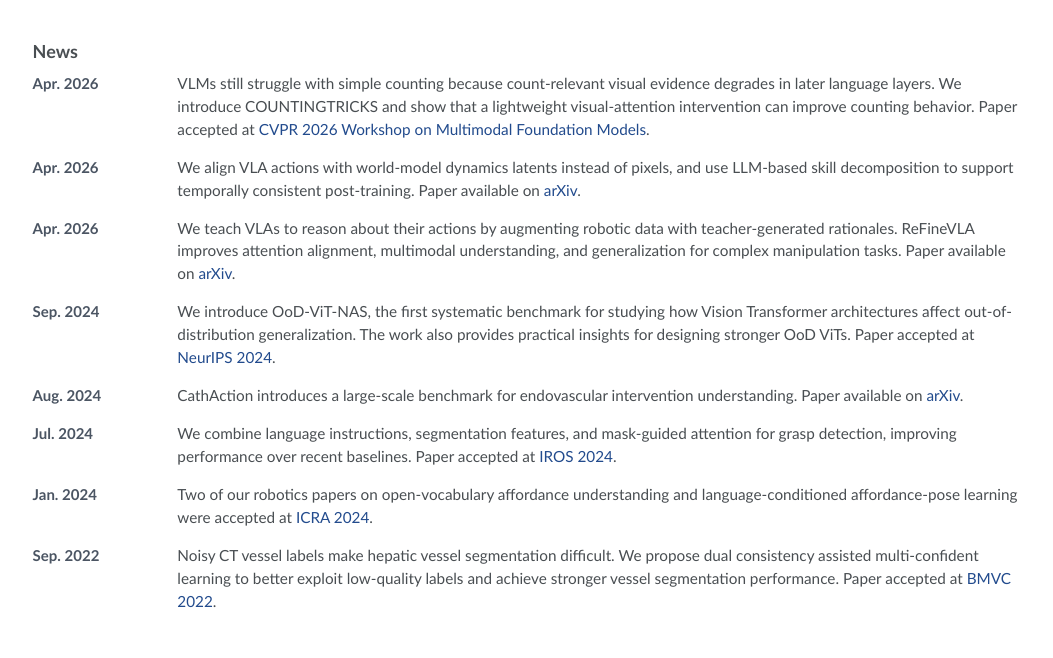
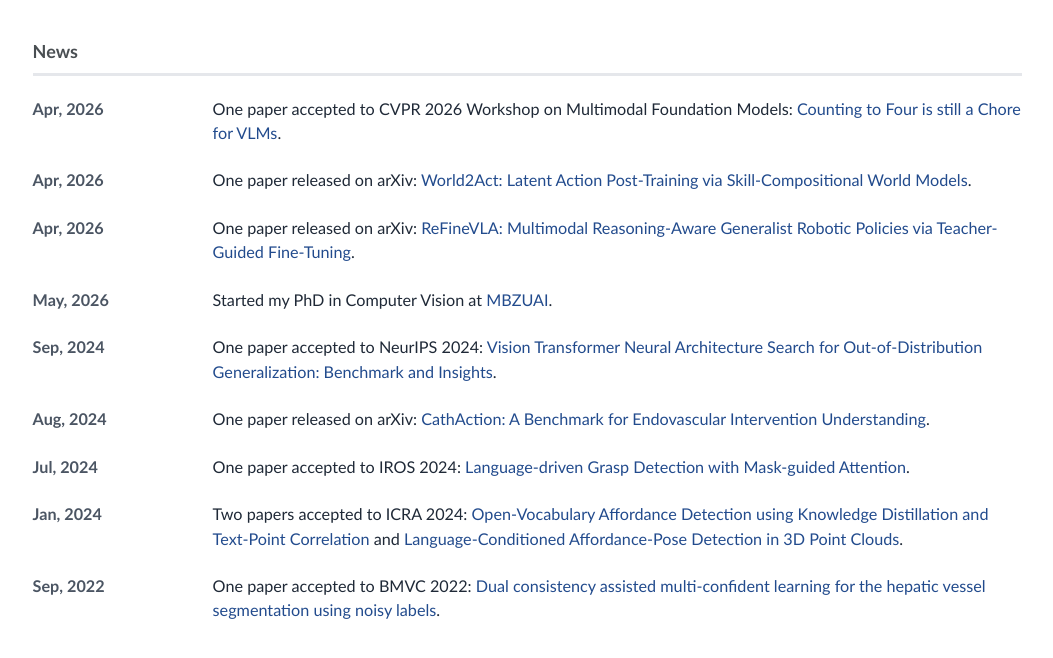
Before and after one commit to vovantuan1999a/tuanvovan, a Jekyll site: the page built from _pages/includes/news.md, in a window 1280 px wide. Shown: the top 658 px of the page, without its empty margins (104-1157 px from the left). Built offline with Jekyll 4.4.1, drawn with Linux system fonts in a browser that asks for light colours; nearby versions of some CDN libraries; our own code applies the rules of GitHub Pages for plain Markdown files; a style sheet for code colours, icons or effects is not loaded.

Commit message:
update news

```diff
--- a/_pages/includes/news.md
+++ b/_pages/includes/news.md
@@ -2,43 +2,47 @@
 
 <div class="news-list">
   <div class="news-item">
-    <div class="news-date">Apr. 2026</div>
-    <div class="news-text">VLMs still struggle with simple counting because count-relevant visual evidence degrades in later language layers. We introduce COUNTINGTRICKS and show that a lightweight visual-attention intervention can improve counting behavior. Paper accepted at <a href="https://arxiv.org/abs/2604.10039">CVPR 2026 Workshop on Multimodal Foundation Models</a>.</div>
+    <div class="news-date">Apr, 2026</div>
+    <div class="news-text">One paper accepted to CVPR 2026 Workshop on Multimodal Foundation Models: <a href="https://arxiv.org/abs/2604.10039">Counting to Four is still a Chore for VLMs</a>.</div>
   </div>
 
   <div class="news-item">
-    <div class="news-date">Apr. 2026</div>
-    <div class="news-text">We align VLA actions with world-model dynamics latents instead of pixels, and use LLM-based skill decomposition to support temporally consistent post-training. Paper available on <a href="https://arxiv.org/abs/2603.10422">arXiv</a>.</div>
+    <div class="news-date">Apr, 2026</div>
+    <div class="news-text">One paper released on arXiv: <a href="https://arxiv.org/abs/2603.10422">World2Act: Latent Action Post-Training via Skill-Compositional World Models</a>.</div>
   </div>
 
   <div class="news-item">
-    <div class="news-date">Apr. 2026</div>
-    <div class="news-text">We teach VLAs to reason about their actions by augmenting robotic data with teacher-generated rationales. ReFineVLA improves attention alignment, multimodal understanding, and generalization for complex manipulation tasks. Paper available on <a href="https://arxiv.org/abs/2604.17800">arXiv</a>.</div>
+    <div class="news-date">Apr, 2026</div>
+    <div class="news-text">One paper released on arXiv: <a href="https://arxiv.org/abs/2604.17800">ReFineVLA: Multimodal Reasoning-Aware Generalist Robotic Policies via Teacher-Guided Fine-Tuning</a>.</div>
   </div>
 
   <div class="news-item">
-    <div class="news-date">Sep. 2024</div>
-    <div class="news-text">We introduce OoD-ViT-NAS, the first systematic benchmark for studying how Vision Transformer architectures affect out-of-distribution generalization. The work also provides practical insights for designing stronger OoD ViTs. Paper accepted at <a href="https://openreview.net/forum?id=2AIwiIkE0s">NeurIPS 2024</a>.</div>
+    <div class="news-date">May, 2026</div>
+    <div class="news-text">Started my PhD in Computer Vision at <a href="https://mbzuai.ac.ae/">MBZUAI</a>.</div>
   </div>
 
   <div class="news-item">
-    <div class="news-date">Aug. 2024</div>
-    <div class="news-text">CathAction introduces a large-scale benchmark for endovascular intervention understanding. Paper available on <a href="https://arxiv.org/abs/2408.13126">arXiv</a>.</div>
+    <div class="news-date">Sep, 2024</div>
+    <div class="news-text">One paper accepted to NeurIPS 2024: <a href="https://openreview.net/forum?id=2AIwiIkE0s">Vision Transformer Neural Architecture Search for Out-of-Distribution Generalization: Benchmark and Insights</a>.</div>
   </div>
 
   <div class="news-item">
-    <div class="news-date">Jul. 2024</div>
-    <div class="news-text">We combine language instructions, segmentation features, and mask-guided attention for grasp detection, improving performance over recent baselines. Paper accepted at <a href="https://arxiv.org/abs/2407.19877">IROS 2024</a>.</div>
+    <div class="news-date">Aug, 2024</div>
+    <div class="news-text">One paper released on arXiv: <a href="https://arxiv.org/abs/2408.13126">CathAction: A Benchmark for Endovascular Intervention Understanding</a>.</div>
   </div>
 
   <div class="news-item">
-    <div class="news-date">Jan. 2024</div>
-    <div class="news-text">Two of our robotics papers on open-vocabulary affordance understanding and language-conditioned affordance-pose learning were accepted at <a href="https://2024.ieee-icra.org/">ICRA 2024</a>.</div>
+    <div class="news-date">Jul, 2024</div>
+    <div class="news-text">One paper accepted to IROS 2024: <a href="https://arxiv.org/abs/2407.19877">Language-driven Grasp Detection with Mask-guided Attention</a>.</div>
   </div>
 
+  <div class="news-item">
+    <div class="news-date">Jan, 2024</div>
+    <div class="news-text">Two papers accepted to ICRA 2024: <a href="https://arxiv.org/abs/2309.10932">Open-Vocabulary Affordance Detection using Knowledge Distillation and Text-Point Correlation</a> and <a href="https://arxiv.org/abs/2309.10911">Language-Conditioned Affordance-Pose Detection in 3D Point Clouds</a>.</div>
+  </div>
 
   <div class="news-item">
-    <div class="news-date">Sep. 2022</div>
-    <div class="news-text">Noisy CT vessel labels make hepatic vessel segmentation difficult. We propose dual consistency assisted multi-confident learning to better exploit low-quality labels and achieve stronger vessel segmentation performance. Paper accepted at <a href="https://bmvc2022.mpi-inf.mpg.de/0725.pdf">BMVC 2022</a>.</div>
+    <div class="news-date">Sep, 2022</div>
+    <div class="news-text">One paper accepted to BMVC 2022: <a href="https://bmvc2022.mpi-inf.mpg.de/0725.pdf">Dual consistency assisted multi-confident learning for the hepatic vessel segmentation using noisy labels</a>.</div>
   </div>
 </div>
--- a/assets/css/main.scss
+++ b/assets/css/main.scss
@@ -331,26 +331,31 @@ $scroll_offset : 2em;
 .news-list {
     display: flex;
     flex-direction: column;
-    gap: 1rem;
-    margin-top: 0.25rem;
+    gap: 1.55rem;
+    margin-top: 0.7rem;
+    padding-top: 1.35rem;
+    border-top: 3px solid #e5e7eb;
 }
 
 .news-item {
     display: grid;
-    grid-template-columns: 8.5rem minmax(0, 1fr);
-    column-gap: 1.15rem;
+    grid-template-columns: 10.5rem minmax(0, 1fr);
+    column-gap: 1.5rem;
     align-items: start;
 }
 
 .news-date {
     color: #4b5563;
-    font-size: 1rem;
+    font-size: 1.08rem;
     font-weight: 700;
+    line-height: 1.5;
     white-space: nowrap;
 }
 
 .news-text {
-    font-size: 1.02rem;
+    color: #1f2937;
+    font-size: 1.08rem;
+    line-height: 1.5;
 }
 
 .author-card {
```
